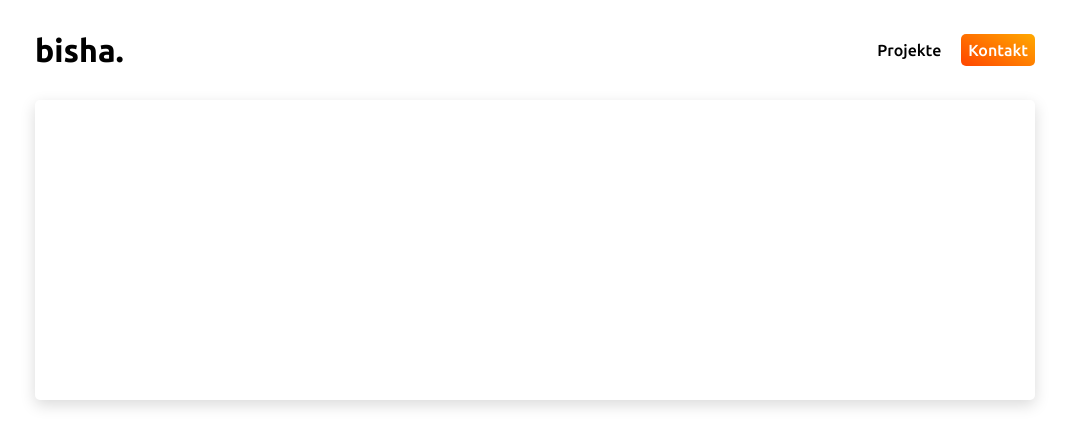
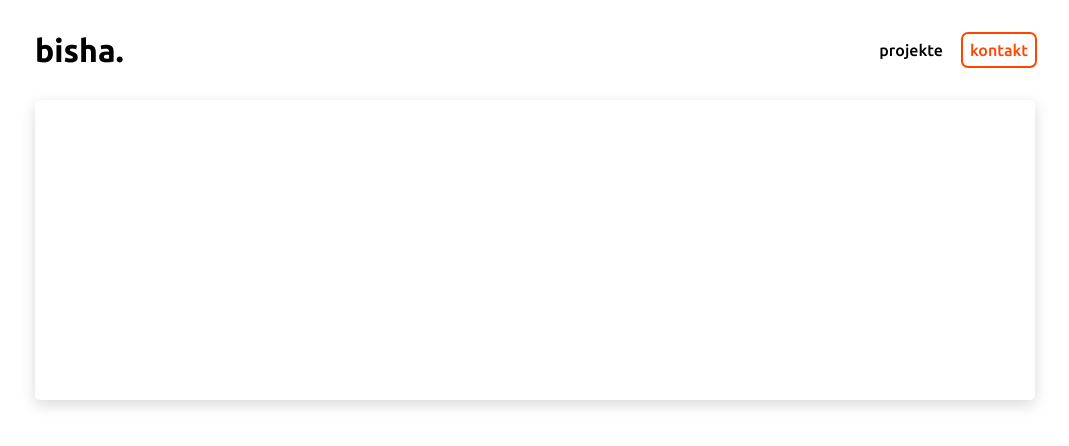
Before and after one commit to zerokater/bisha, a SvelteKit app: page / in a window 1280 px wide. Shown: the top 446 px of the page, without its empty margins (105-1174 px from the left). Built offline with nearby package versions, Linux system fonts and the light colour scheme.

Commit message:
kontakt-button-final

```diff
--- a/src/components/Nav.svelte
+++ b/src/components/Nav.svelte
@@ -1,8 +1,8 @@
-    <header>
+<header>
     <a href="/"><h1>bisha.</h1></a>
     <nav>
-        <a href="/projekte">Projekte</a>
-        <a class ="kontakt" href="/kontakt">Kontakt</a>
+        <a href="/projekte">projekte</a>
+        <a class ="kontakt" href="/kontakt">kontakt</a>
     </nav>
 </header>
 
@@ -37,16 +37,17 @@
     }
 
     .kontakt{
-
-        background: linear-gradient(31deg, rgba(255,69,0,1) 0%, rgba(255,169,0,1) 100%);
         border-radius: 0.5rem;
-        color: white;
+        box-shadow: orangered 0px 0px 0px 2px;
+        color: orangered;
         padding: 0.7rem;
-        transition: 1s background ;
+        transition: all 0.3s;
         font-weight: 500;
     }
 
     .kontakt:hover{
+        background-color: orangered;
+        box-shadow: none;
         color: white;
        }
 
```
